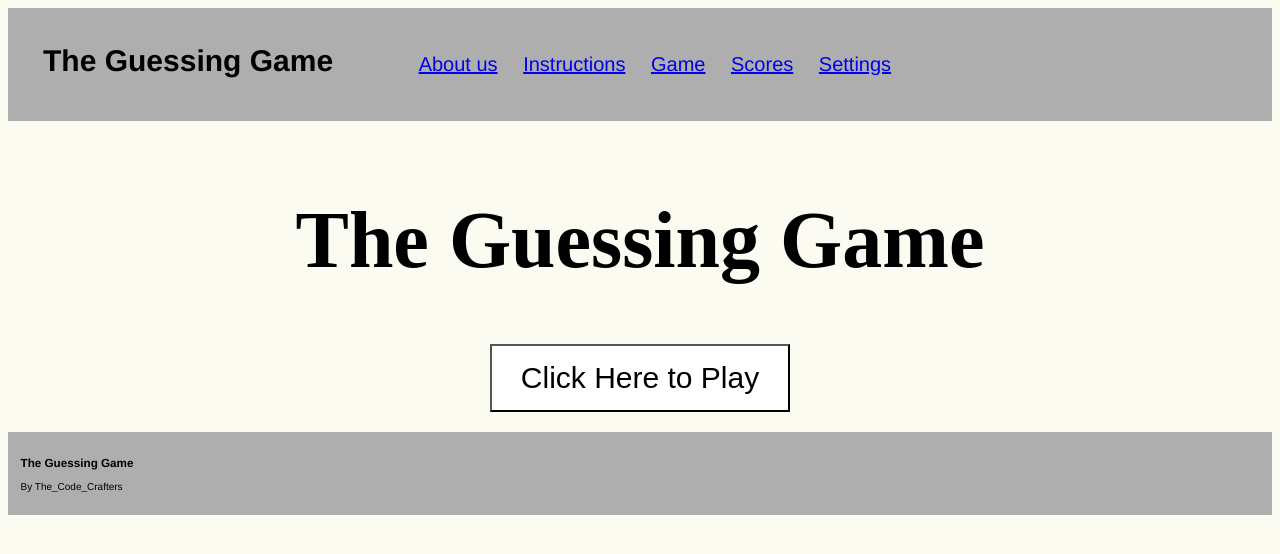
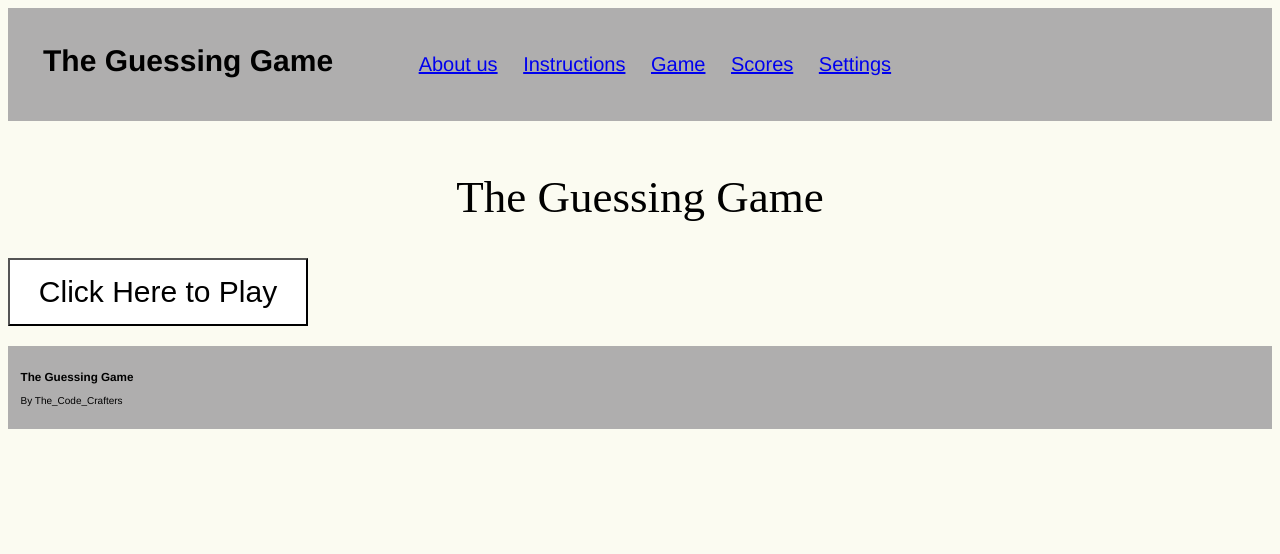
Before and after one commit to Albacosi/The_Guessing_Game, a plain HTML site: page index.html in a window 1280 px wide. Drawn offline with Linux system fonts and the light colour scheme.

Commit message:
small changes

```diff
--- a/index.html
+++ b/index.html
@@ -20,7 +20,7 @@
             </ul>
         </div>
 
-    <div class="body">
+    <div class="pageTitle">
         <h1> The Guessing Game</h1>
         <a href="gamepage.html"> <button> Click Here to Play </button> </a>
     </div>
--- a/style.css
+++ b/style.css
@@ -1,5 +1,11 @@
 body {
   background-color: rgb(251, 251, 241);
+}
+.pageTitle{
+  font-size: 40px;
+  font-family: 'Times New Roman', Times, serif;
+  padding-top: 20px;
+  padding-bottom: 10px;
 }
 
 .header {
@@ -28,12 +34,13 @@ body {
     padding-left: 60px;
   }
 
-  .body{
-    font-size: 40px;
+
+  h1{
     font-family: 'Times New Roman', Times, serif;
     text-align: center;
-    padding-top: 20px;
-    padding-bottom: 10px;
+    color: black;
+    font-size: 45px;
+    font-weight: 300;
   }
 
   .footer{
```
Also changed, not shown: aboutus.html (+1 -1 lines), gamepage.html (+1 -1 lines), instructionspage.html (+1 -1 lines), scorespage.html (+1 -1 lines), settingspage.html (+1 -1 lines).
